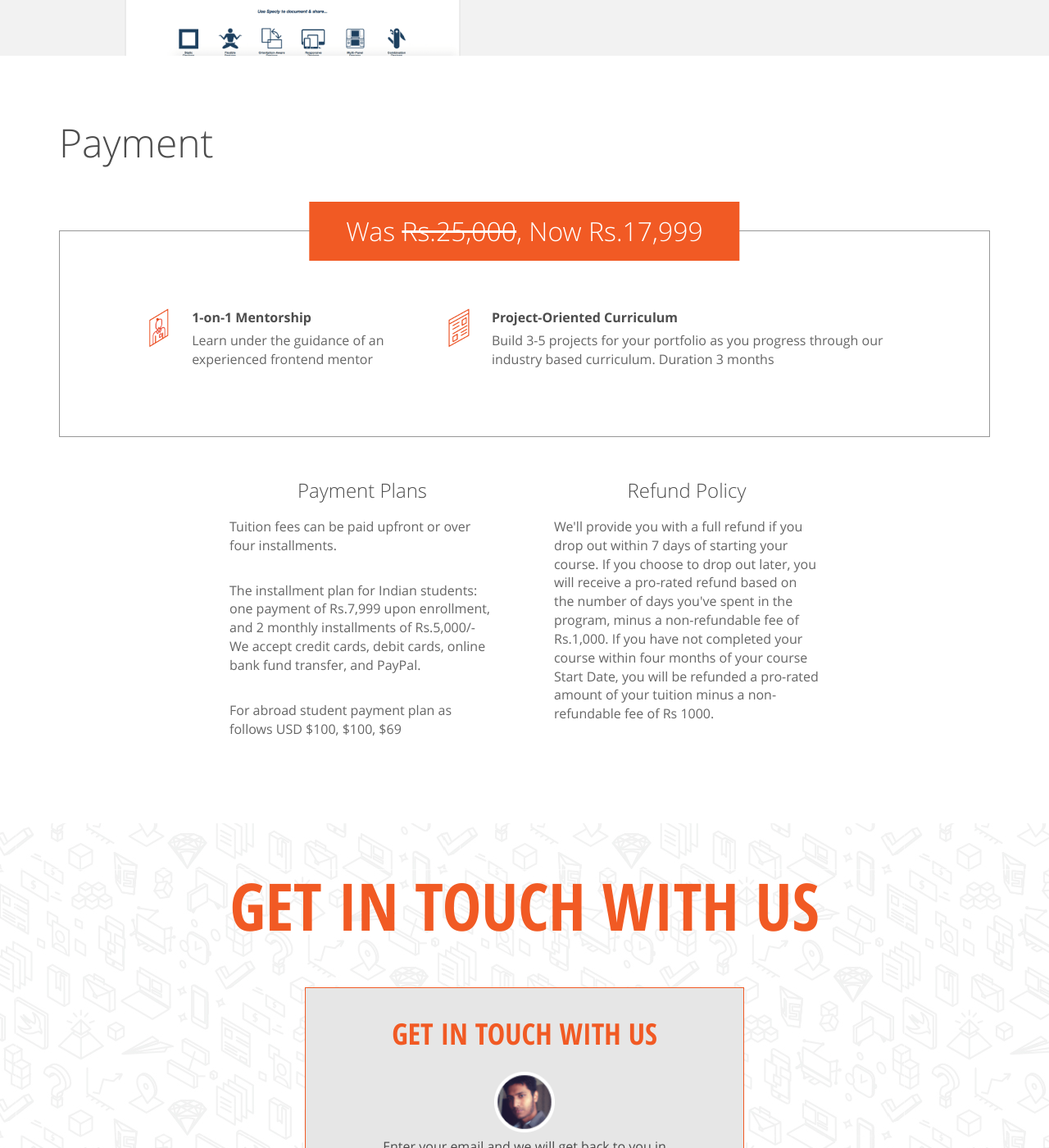
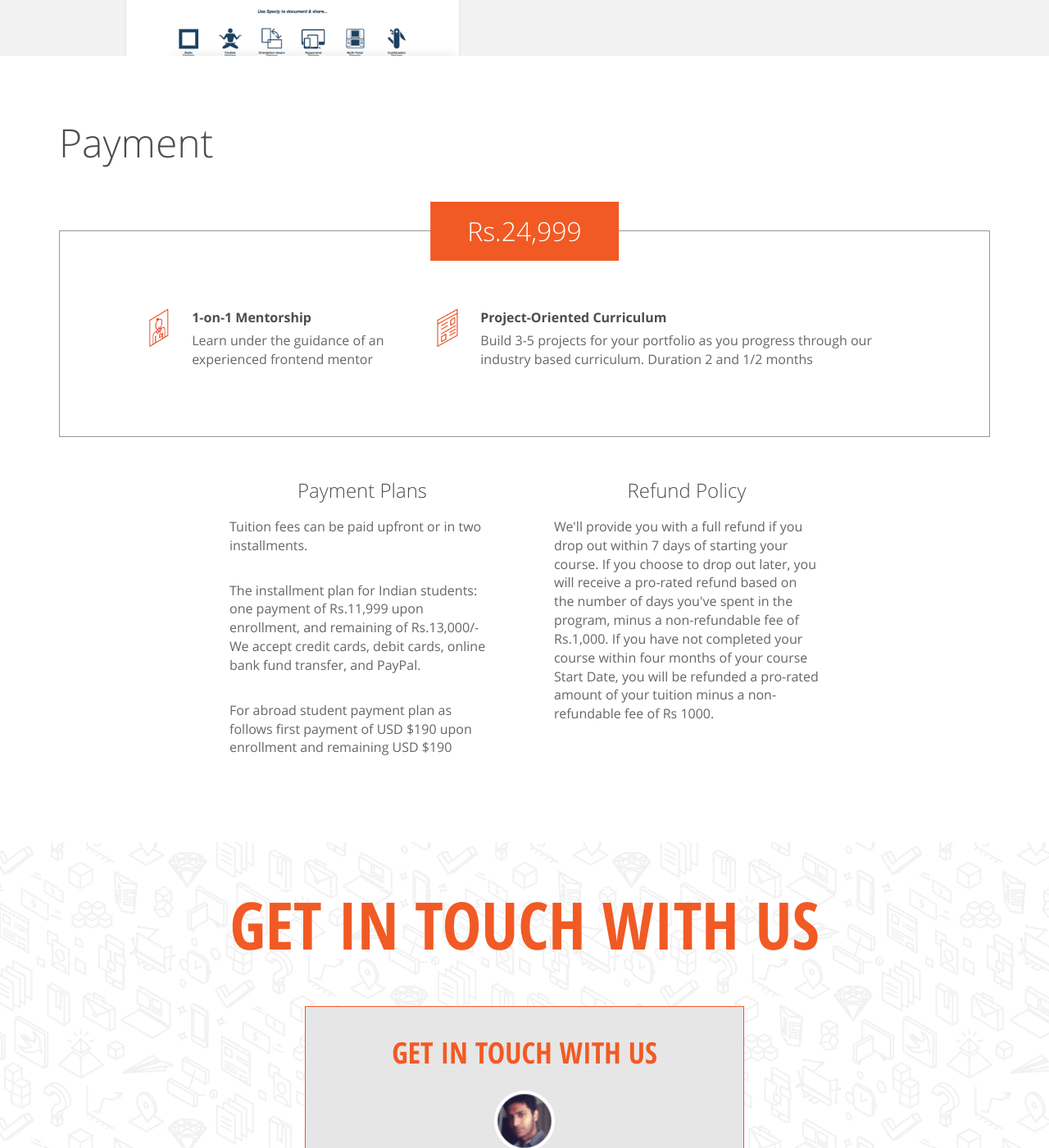
Before and after one commit to steelx/ajinkyaxjs, a Jekyll site: the page learn.io/frontend-development-course.html, which Jekyll copies as it is, in a window 1280 px wide and 1400 px high, scrolled down 5336 px. Shown: the whole window at 82% size. Built offline with Jekyll 4.4.1, drawn with Linux system fonts in a browser that asks for light colours; nearby versions of some CDN libraries; Markdown is read by kramdown in place of the engine named in the settings; comment, search, counter and statistics services are not loaded.

Commit message:
Updated price

```diff
--- a/learn.io/frontend-development-course.html
+++ b/learn.io/frontend-development-course.html
@@ -2325,7 +2325,7 @@ L379.6,269.4"></path>
             <h1>Payment</h1>
 
             <div class='payment-callout'>
-                <div class='price'>Was <span style="text-decoration: line-through;">Rs.25,000</span>, Now Rs.17,999</div>
+                <div class='price'>Rs.24,999</div>
                 <div class='features'>
                     <div class='media-element'>
                         <div class='media-element-media'>
@@ -2345,7 +2345,7 @@ L379.6,269.4"></path>
                         <div class='media-element-caption'>
                             <div class='media-element-title'>Project-Oriented Curriculum</div>
                             <p>Build 3-5 projects for your portfolio as you progress through our industry based
-                                curriculum. Duration 3 months</p>
+                                curriculum. Duration 2 and 1/2 months</p>
                         </div>
                     </div>
                 </div>
@@ -2354,11 +2354,10 @@ L379.6,269.4"></path>
                 <div class='payment-feature'>
                     <h3>Payment Plans</h3>
 
-                    <p>Tuition fees can be paid upfront or over four installments.</p>
-                    <p>The installment plan for Indian students: one payment of Rs.7,999 upon enrollment,
-                        and 2 monthly installments of Rs.5,000/- We accept credit cards, debit
-                        cards, online bank fund transfer, and PayPal.</p>
-                    <p>For abroad student payment plan as follows USD $100, $100, $69</p>
+                    <p>Tuition fees can be paid upfront or in two installments.</p>
+                    <p>The installment plan for Indian students: one payment of Rs.11,999 upon enrollment,
+                        and remaining of Rs.13,000/- We accept credit cards, debit cards, online bank fund transfer, and PayPal.</p>
+                    <p>For abroad student payment plan as follows first payment of USD $190 upon enrollment and remaining USD $190</p>
                 </div>
                 <div class='payment-feature'>
                     <h3>Refund Policy</h3>
```
